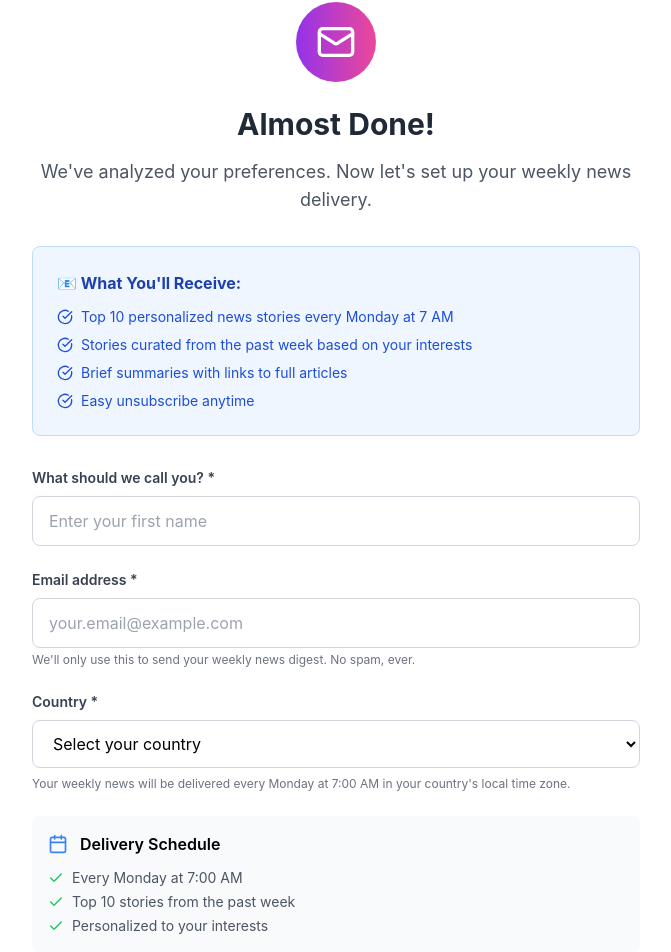
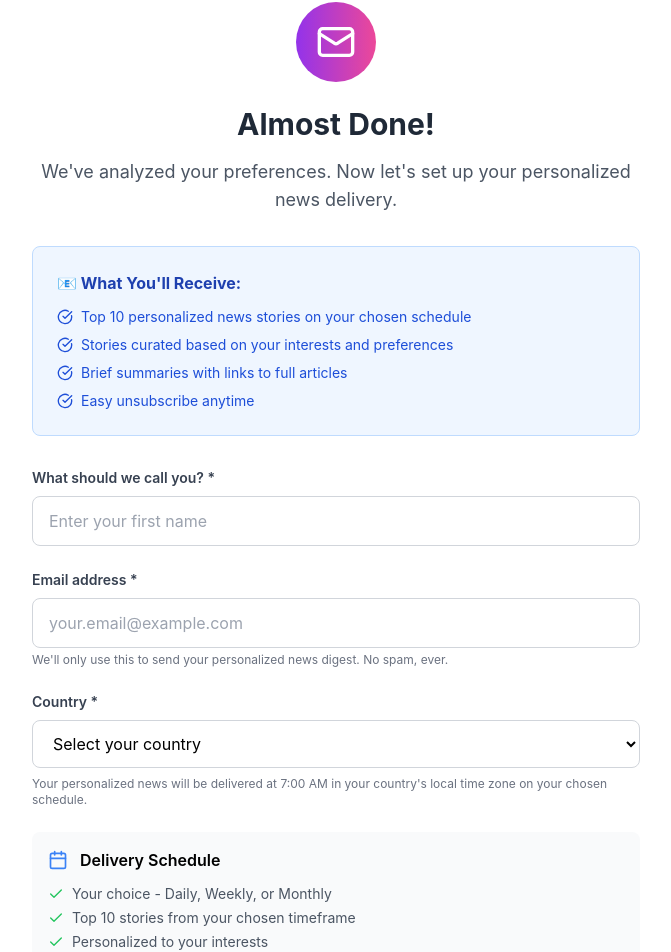
Before and after one commit to MubasharNazir/smartbrief, a React (Create React App) app: page /email-collection in a window 1280 px wide. Shown: the part 111-1063 px from the top of the page, without its empty margins (304-975 px from the left). Built offline with nearby package versions, Linux system fonts and the light colour scheme.

Commit message:
Update App.js and other changes

```diff
--- a/src/pages/EmailCollection.jsx
+++ b/src/pages/EmailCollection.jsx
@@ -175,7 +175,7 @@ const countryOptions = [
             </div>
             <h2 className="text-3xl font-bold text-gray-800 mb-4">Almost Done!</h2>
             <p className="text-gray-600 text-lg">
-              We've analyzed your preferences. Now let's set up your weekly news delivery.
+              We've analyzed your preferences. Now let's set up your personalized news delivery.
             </p>
           </div>
 
@@ -184,11 +184,11 @@ const countryOptions = [
             <ul className="space-y-2 text-blue-700 text-sm">
               <li className="flex items-center gap-2">
                 <CheckCircle className="w-4 h-4" />
-                <span>Top 10 personalized news stories every Monday at 7 AM</span>
+                <span>Top 10 personalized news stories on your chosen schedule</span>
               </li>
               <li className="flex items-center gap-2">
                 <CheckCircle className="w-4 h-4" />
-                <span>Stories curated from the past week based on your interests</span>
+                <span>Stories curated based on your interests and preferences</span>
               </li>
               <li className="flex items-center gap-2">
                 <CheckCircle className="w-4 h-4" />
@@ -229,7 +229,7 @@ const countryOptions = [
                 required
               />
               <p className="text-xs text-gray-500 mt-1">
-                We'll only use this to send your weekly news digest. No spam, ever.
+                We'll only use this to send your personalized news digest. No spam, ever.
               </p>
             </div>
 
@@ -251,7 +251,7 @@ const countryOptions = [
                 ))}
               </select>
               <p className="text-xs text-gray-500 mt-2">
-                Your weekly news will be delivered every Monday at 7:00 AM in your country's local time zone.
+                Your personalized news will be delivered at 7:00 AM in your country's local time zone on your chosen schedule.
               </p>
             </div>
 
@@ -263,11 +263,11 @@ const countryOptions = [
               <div className="text-sm text-gray-600">
                 <div className="flex items-center gap-2 mb-1">
                   <Check className="w-4 h-4 text-green-500" />
-                  <span>Every Monday at 7:00 AM</span>
+                  <span>Your choice - Daily, Weekly, or Monthly</span>
                 </div>
                 <div className="flex items-center gap-2 mb-1">
                   <Check className="w-4 h-4 text-green-500" />
-                  <span>Top 10 stories from the past week</span>
+                  <span>Top 10 stories from your chosen timeframe</span>
                 </div>
                 <div className="flex items-center gap-2">
                   <Check className="w-4 h-4 text-green-500" />
@@ -308,7 +308,7 @@ const countryOptions = [
               </div>
               <p className="text-slate-600 mb-4 max-w-md">
                 Your AI-powered news companion. Get the top 10 stories that matter to you,
-                delivered every Monday morning. No fluff, just clarity.
+                delivered on your schedule - daily, weekly, or monthly. No fluff, just clarity.
               </p>
               <div className="flex space-x-4">
                 <button className="text-slate-400 hover:text-red-500 transition-colors">
```
